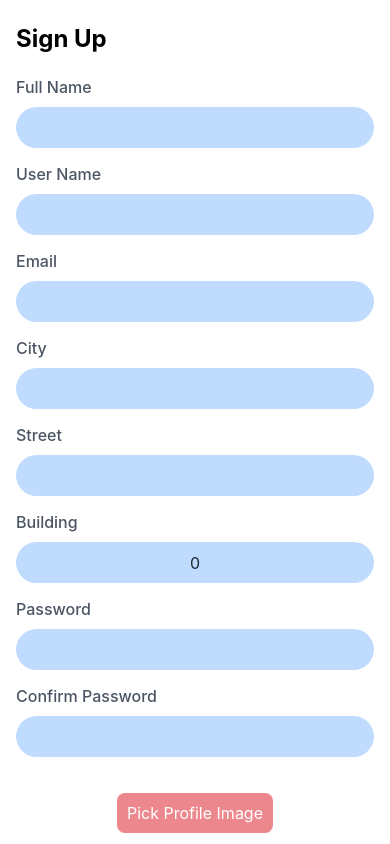
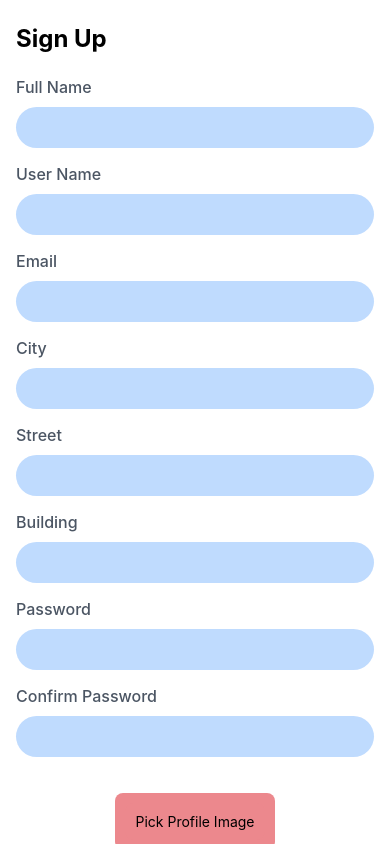
Before and after one commit to AmitOfeck/ClientEasyCookApp, a React Native app: screen / in a window 390 px wide. Built offline with nearby package versions, Linux system fonts and the light colour scheme.

Commit message:
add zod validations

```diff
--- a/package.json
+++ b/package.json
@@ -10,10 +10,13 @@
     "test": "jest"
   },
   "dependencies": {
+    "@hookform/resolvers": "^4.1.1",
     "@react-navigation/native": "^7.0.14",
     "react": "18.3.1",
+    "react-hook-form": "^7.54.2",
     "react-native": "0.77.1",
-    "react-native-image-picker": "^8.1.0"
+    "react-native-image-picker": "^8.1.0",
+    "zod": "^3.24.2"
   },
   "devDependencies": {
     "@babel/core": "^7.25.2",
--- a/src/components/InputField.tsx
+++ b/src/components/InputField.tsx
@@ -7,12 +7,13 @@ export const InputField: React.FC<InputFieldProps> = ({
   value,
   onChange,
   type = 'text',
-  icon
+  icon,
+  error, // תמיכה בהצגת שגיאות
 }) => {
   return (
     <View style={styles.container}>
       <Text style={styles.label}>{label}</Text>
-      <View style={styles.inputContainer}>
+      <View style={[styles.inputContainer, error ? styles.inputError : null]}>
         <TextInput
           value={value}
           onChangeText={onChange}
@@ -28,6 +29,7 @@ export const InputField: React.FC<InputFieldProps> = ({
           />
         )}
       </View>
+      {error && <Text style={styles.errorText}>{error}</Text>}
     </View>
   );
 };
@@ -58,10 +60,20 @@ const styles = StyleSheet.create({
     textAlign: 'center',
     color: '#1F2937',
   },
+  inputError: {
+    borderColor: 'red',
+    borderWidth: 2,
+  },
   icon: {
     width: 24,
     height: 24,
     resizeMode: 'contain',
     marginLeft: 8,
   },
+  errorText: {
+    color: 'red',
+    fontSize: 14,
+    marginTop: 4,
+    textAlign: 'center',
+  },
 });
--- a/src/components/SignupScreen.tsx
+++ b/src/components/SignupScreen.tsx
@@ -1,53 +1,41 @@
-import React, { useState } from 'react';
-import { View, Text, StyleSheet, TouchableOpacity, ScrollView, SafeAreaView, Image, StatusBar, Alert } from 'react-native';
-import { launchImageLibrary } from 'react-native-image-picker';
-import { InputField } from './InputField';
-
-interface IAddress {
-  city: string;
-  street: string;
-  building: number;
-}
+import React, { useState } from "react";
+import { View, Text, StyleSheet, TouchableOpacity, ScrollView, SafeAreaView, Image, StatusBar } from "react-native";
+import { useForm, Controller } from "react-hook-form";
+import { zodResolver } from "@hookform/resolvers/zod";
+import { launchImageLibrary } from "react-native-image-picker";
+import { InputField } from "./InputField";
+import { signUpSchema } from "../utils/validations";
 
 export const SignUp = () => {
-  const [formData, setFormData] = useState({
-    name: '',
-    userName: '',
-    email: '',
-    address: {
-      city: '',
-      street: '',
-      building: 0,
-    } as IAddress,
-    password: '',
-    confirmPassword: '',
+  const {
+    control,
+    handleSubmit,
+    formState: { errors, isValid },
+  } = useForm({
+    resolver: zodResolver(signUpSchema),
+    mode: "onChange",
   });
 
   const [profileImage, setProfileImage] = useState<any>(null);
 
   const pickImage = () => {
-    launchImageLibrary({ mediaType: 'photo' }, (response) => {
-      if (response.didCancel) {
-        console.log('User cancelled image picker');
-      } else if (response.errorMessage) {
-        console.error('ImagePicker Error: ', response.errorMessage);
-      } else if (response.assets && response.assets.length > 0) {
-        const image = response.assets[0];
-        setProfileImage(image);
+    launchImageLibrary({ mediaType: "photo" }, (response) => {
+      if (response.assets && response.assets.length > 0) {
+        setProfileImage(response.assets[0]);
       }
     });
   };
 
-  const handleSignUp = async () => {
+  const onSubmit = async (formData: any) => {
     try {
       const form = new FormData();
-
-      form.append("name", formData.name);
-      form.append("userName", formData.userName);
-      form.append("email", formData.email);
-      form.append("password", formData.password);
-      form.append("confirmPassword", formData.confirmPassword);
-      form.append("address", JSON.stringify(formData.address));
+      Object.entries(formData).forEach(([key, value]) => {
+        if (key === "address") {
+          form.append(key, JSON.stringify(value));
+        } else {
+          form.append(key, value);
+        }
+      });
 
       if (profileImage) {
         form.append("profileImage", {
@@ -59,19 +47,12 @@ export const SignUp = () => {
 
       const response = await fetch("http://10.0.2.2:3000/user/register", {
         method: "POST",
-        headers: {
-          "Content-Type": "multipart/form-data",
-        },
+        headers: { "Content-Type": "multipart/form-data" },
         body: form,
       });
 
       const data = await response.json();
-
-      if (response.ok) {
-        console.log("Registration successful:", data);
-      } else {
-        console.error("Registration failed:", data);
-      }
+      console.log(response.ok ? "Registration successful:" : "Registration failed:", data);
     } catch (error) {
       console.error("Error during registration:", error);
     }
@@ -86,77 +67,96 @@ export const SignUp = () => {
         </View>
 
         <View style={styles.formContainer}>
-          <InputField
-            label="Full Name"
-            value={formData.name}
-            onChange={(text) => setFormData({ ...formData, name: text })}
+          <Controller
+            control={control}
+            name="name"
+            render={({ field }) => (
+              <InputField label="Full Name" value={field.value} onChange={field.onChange} error={errors.name?.message} />
+            )}
           />
 
-          <InputField
-            label="User Name"
-            value={formData.userName}
-            onChange={(text) => setFormData({ ...formData, userName: text })}
+          <Controller
+            control={control}
+            name="userName"
+            render={({ field }) => (
+              <InputField label="User Name" value={field.value} onChange={field.onChange} error={errors.userName?.message} />
+            )}
           />
 
-          <InputField
-            label="Email"
-            value={formData.email}
-            onChange={(text) => setFormData({ ...formData, email: text })}
-            type="email"
+          <Controller
+            control={control}
+            name="email"
+            render={({ field }) => (
+              <InputField label="Email" value={field.value} onChange={field.onChange} error={errors.email?.message} type="email" />
+            )}
           />
 
-          <InputField
-            label="City"
-            value={formData.address.city}
-            onChange={(text) =>
-              setFormData({ ...formData, address: { ...formData.address, city: text } })
-            }
+          <Controller
+            control={control}
+            name="address.city"
+            render={({ field }) => (
+              <InputField label="City" value={field.value} onChange={field.onChange} error={errors.address?.city?.message} />
+            )}
           />
 
-          <InputField
-            label="Street"
-            value={formData.address.street}
-            onChange={(text) =>
-              setFormData({ ...formData, address: { ...formData.address, street: text } })
-            }
+          <Controller
+            control={control}
+            name="address.street"
+            render={({ field }) => (
+              <InputField label="Street" value={field.value} onChange={field.onChange} error={errors.address?.street?.message} />
+            )}
           />
 
-          <InputField
-            label="Building"
-            value={formData.address.building.toString()}
-            onChange={(text) =>
-              setFormData({ ...formData, address: { ...formData.address, building: parseInt(text) || 0 } })
-            }
-            keyboardType="numeric"
+          <Controller
+            control={control}
+            name="address.building"
+            render={({ field }) => (
+              <InputField
+                label="Building"
+                value={field.value?.toString()}
+                onChange={(text) => field.onChange(text ? parseInt(text) : "")}
+                error={errors.address?.building?.message}
+                keyboardType="numeric"
+              />
+            )}
           />
 
-          <InputField
-            label="Password"
-            value={formData.password}
-            onChange={(text) => setFormData({ ...formData, password: text })}
-            type="password"
+          <Controller
+            control={control}
+            name="password"
+            render={({ field }) => (
+              <InputField label="Password" value={field.value} onChange={field.onChange} error={errors.password?.message} type="password" />
+            )}
           />
 
-          <InputField
-            label="Confirm Password"
-            value={formData.confirmPassword}
-            onChange={(text) => setFormData({ ...formData, confirmPassword: text })}
-            type="password"
+          <Controller
+            control={control}
+            name="confirmPassword"
+            render={({ field }) => (
+              <InputField
+                label="Confirm Password"
+                value={field.value}
+                onChange={field.onChange}
+                error={errors.confirmPassword?.message}
+                type="password"
+              />
+            )}
           />
         </View>
 
         <View style={styles.imagePickerContainer}>
           <TouchableOpacity style={styles.imagePickerButton} onPress={pickImage}>
-            <Text style={styles.imagePickerButtonText}>Pick Profile Image</Text>
+            <Text style={styles.imagePickerButton}>Pick Profile Image</Text>
           </TouchableOpacity>
-
-          {profileImage && (
-            <Image source={{ uri: profileImage.uri }} style={styles.profileImage} />
-          )}
+          {profileImage && <Image source={{ uri: profileImage.uri }} style={styles.profileImage} />}
         </View>
 
         <View style={styles.footerContainer}>
-          <TouchableOpacity style={styles.signUpButton} onPress={handleSignUp}>
+          <TouchableOpacity
+            style={[styles.signUpButton, !isValid && styles.disabledButton]}
+            onPress={handleSubmit(onSubmit)}
+            disabled={!isValid}
+          >
             <Text style={styles.signUpButtonText}>Sign up</Text>
           </TouchableOpacity>
         </View>
@@ -166,61 +166,18 @@ export const SignUp = () => {
 };
 
 const styles = StyleSheet.create({
-  container: {
-    flex: 1,
-    backgroundColor: '#FFFFFF',
-  },
-  scrollView: {
-    flex: 1,
-  },
-  titleContainer: {
-    paddingHorizontal: 16,
-    paddingVertical: 24,
-  },
-  title: {
-    fontSize: 24,
-    fontWeight: 'bold',
-    color: '#000000',
-  },
-  formContainer: {
-    paddingHorizontal: 16,
-  },
-  imagePickerContainer: {
-    alignItems: 'center',
-    marginVertical: 20,
-  },
-  imagePickerButton: {
-    backgroundColor: '#EC888D',
-    padding: 10,
-    borderRadius: 8,
-  },
-  imagePickerButtonText: {
-    color: '#FFFFFF',
-    fontSize: 16,
-  },
-  profileImage: {
-    width: 100,
-    height: 100,
-    borderRadius: 50,
-    marginTop: 10,
-  },
-  footerContainer: {
-    paddingHorizontal: 16,
-    paddingVertical: 24,
-  },
-  signUpButton: {
-    backgroundColor: '#EC888D',
-    borderRadius: 8,
-    height: 48,
-    justifyContent: 'center',
-    alignItems: 'center',
-    marginTop: 24,
-  },
-  signUpButtonText: {
-    color: '#FFFFFF',
-    fontSize: 16,
-    fontWeight: '600',
-  },
+  container: { flex: 1, backgroundColor: "#FFFFFF" },
+  scrollView: { flex: 1 },
+  titleContainer: { paddingHorizontal: 16, paddingVertical: 24 },
+  title: { fontSize: 24, fontWeight: "bold", color: "#000000" },
+  formContainer: { paddingHorizontal: 16 },
+  imagePickerContainer: { alignItems: "center", marginVertical: 20 },
+  imagePickerButton: { backgroundColor: "#EC888D", padding: 10, borderRadius: 8 },
+  disabledButton: { backgroundColor: "#CCCCCC" },
+  profileImage: { width: 100, height: 100, borderRadius: 50, marginTop: 10 },
+  footerContainer: { paddingHorizontal: 16, paddingVertical: 24 },
+  signUpButton: { backgroundColor: "#EC888D", borderRadius: 8, height: 48, justifyContent: "center", alignItems: "center" },
+  signUpButtonText: { color: "#FFFFFF", fontSize: 16, fontWeight: "600" },
 });
 
 export default SignUp;
--- a/src/components/types.ts
+++ b/src/components/types.ts
@@ -5,6 +5,7 @@ export interface InputFieldProps {
   type?: "text" | "password" | "email" | "number";
   icon?: string;
   keyboardType?: "default" | "numeric" | "email-address" | "phone-pad";
+  error?: string;
 }
 
   export interface SocialButtonProps {
--- /dev/null
+++ b/src/utils/validations.ts
@@ -0,0 +1,17 @@
+import { z } from "zod";
+
+export const signUpSchema = z.object({
+  name: z.string().min(3, "Must be at least 3 characters").regex(/^[A-Za-z\s]+$/, "Only English letters allowed"),
+  userName: z.string().min(3, "Must be at least 3 characters").regex(/^[A-Za-z0-9]+$/, "Only letters and numbers allowed"),
+  email: z.string().email("Invalid email format"),
+  password: z.string().min(5, "Must be at least 5 characters"),
+  confirmPassword: z.string(),
+  address: z.object({
+    city: z.string().min(1, "City is required").regex(/^[A-Za-z\u0590-\u05FF\s]+$/, "Only letters allowed"),
+    street: z.string().min(1, "Street is required").regex(/^[A-Za-z\u0590-\u05FF\s]+$/, "Only letters allowed"),
+    building: z.number().min(1, "Building must be a number greater than 0"),
+  }),
+}).refine((data) => data.password === data.confirmPassword, {
+  message: "Passwords do not match",
+  path: ["confirmPassword"],
+});
```
Also changed, not shown: 1 other file (tests, documents, lock files or other folders).
